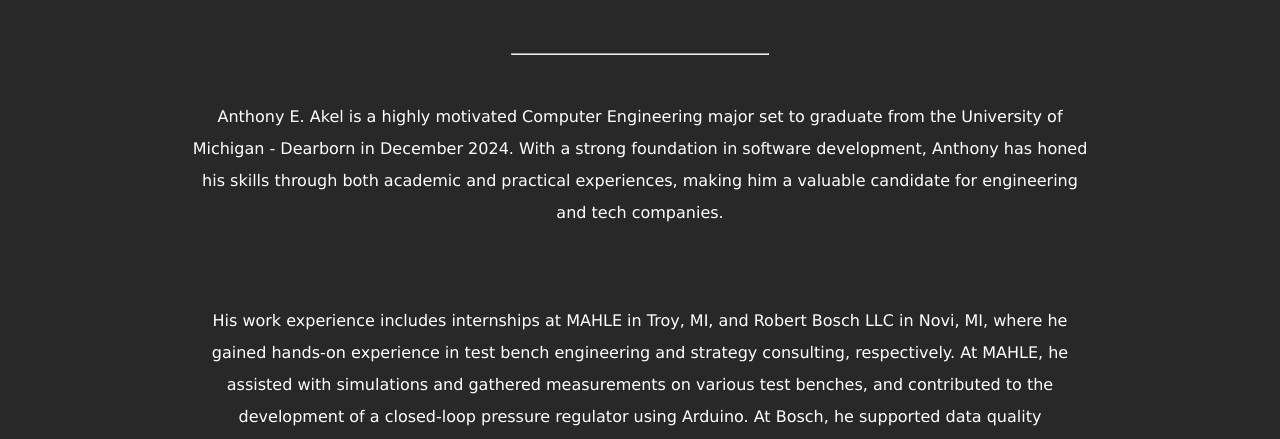
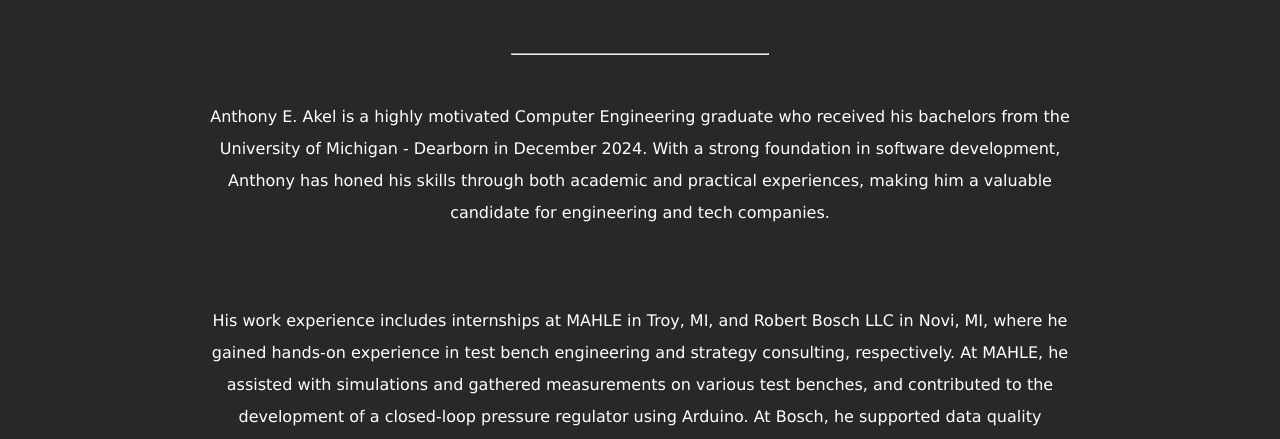
Before and after one commit to Leka0207/Website, a plain HTML site: page about.html in a window 1280 px wide. Shown: the part 742-1181 px from the top of the page. Drawn offline with Linux system fonts and the light colour scheme.

Commit message:
Update about.html

```diff
--- a/about.html
+++ b/about.html
@@ -24,7 +24,7 @@
     <section id="mission">
         <p class="title">Education and Tech Skills Background</p>
         <hr style="width: 20%">
-        <p class="text">Anthony E. Akel is a highly motivated Computer Engineering major set to graduate from the University of Michigan - Dearborn in December 2024.
+        <p class="text">Anthony E. Akel is a highly motivated Computer Engineering graduate who received his bachelors from the University of Michigan - Dearborn in December 2024.
             With a strong foundation in software development, Anthony has honed his skills through both academic and practical experiences, making him a valuable candidate for engineering and tech companies.</p>
         <p class="text">His work experience includes internships at MAHLE in Troy, MI, and Robert Bosch LLC in Novi, MI, where he gained hands-on experience in test bench engineering and strategy consulting, respectively.
             At MAHLE, he assisted with simulations and gathered measurements on various test benches, and contributed to the development of a closed-loop pressure regulator using Arduino.
```
